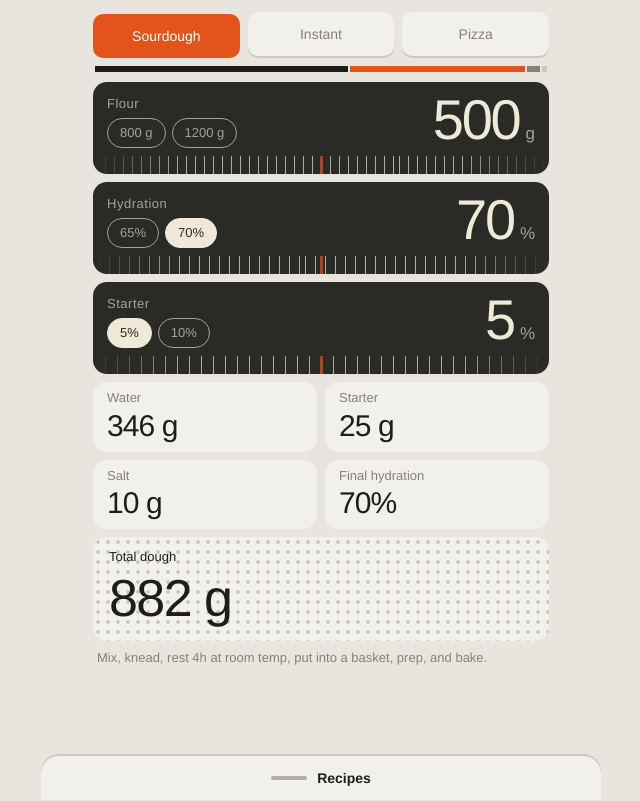
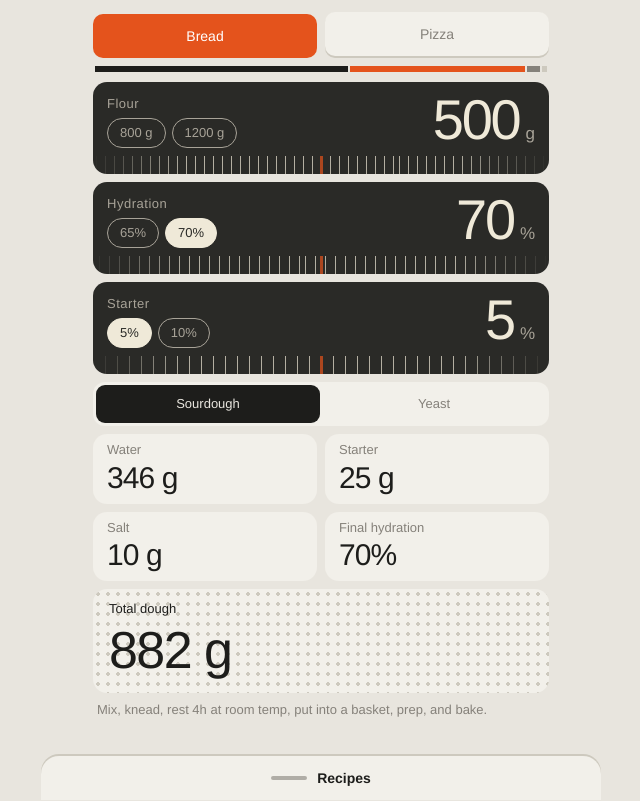
Before and after one commit to slovenec88/home-assistant-baking-calculator, a plain HTML site: page baking.html in a window 1280 px wide. Shown: the whole page, without its empty margins (319-959 px from the left). Drawn offline with Linux system fonts and the light colour scheme.

Commit message:
Rams iteration radio: Bread and Pizza tabs, leavening choice inside each
Co-Authored-By: Claude Sonnet 5.5 <noreply@anthropic.com>

```diff
--- a/baking.html
+++ b/baking.html
@@ -65,6 +65,9 @@
   #plan { margin: 0; padding: 0 4px; color: var(--mid); font-size: 0.8125rem; line-height: 1.35; }
   #drawer { border-top: 0; background: var(--panel); box-shadow: 0 -2px 0 var(--line); border-radius: 18px 18px 0 0; }
   #dname, #dgo, #dlist li, #dlist button, #dnote { border-radius: 10px; }
+
+  #tabs { grid-template-columns: repeat(2, 1fr); }
+  #choices .grp:only-child { grid-column: 1 / -1; }
 
 </style>
 </head>
@@ -453,8 +456,23 @@ Dough.recipes = (() => {
   let m = null, structKey = "";
   Dough.a11y();
 
+  // Bread and Pizza are the two top tabs. Sourdough or yeast is a choice inside each, so bread has it too, just like pizza.
+  function groupsOf(model) {
+    if (model.mode === "pizza") return model.choices.map(c => ({ ...c, apply: v => Dough.choose(c.key, v) }));
+    return [{ label: "Leavening", options: [["sourdough", "Sourdough"], ["instant", "Yeast"]], value: model.mode, apply: v => switchBread(v) }];
+  }
+  function switchBread(to) {
+    const f0 = Dough.model().fields, flour = f0.find(x => x.key === "flour").value, hyd = f0.find(x => x.key === "hydration").value;
+    Dough.choose("mode", to); Dough.set("flour", flour); Dough.set("hydration", hyd);   // keep your numbers when the leavening changes
+  }
+  function goTop(v) {
+    const cur = Dough.model();
+    if (v === "pizza" && cur.mode !== "pizza") { Dough.choose("yeastType", cur.mode === "sourdough" ? "sourdough" : "instant"); Dough.choose("mode", "pizza"); }
+    if (v === "bread" && cur.mode === "pizza") Dough.choose("mode", cur.pizza.yeastType === "sourdough" ? "sourdough" : "instant");
+  }
   function build(model) {
-    $("#tabs").replaceChildren(...Dough.modes.map(([v, l]) => H("button", { type: "button", role: "tab", text: l === "Instant yeast" ? "Instant" : l, "aria-selected": String(model.mode === v), onclick: () => Dough.choose("mode", v) })));
+    const isPizza = model.mode === "pizza";
+    $("#tabs").replaceChildren(...[["bread", "Bread"], ["pizza", "Pizza"]].map(([v, l]) => H("button", { type: "button", role: "tab", text: l, "aria-selected": String((v === "pizza") === isPizza), onclick: () => goTop(v) })));
     const inputs = $("#inputs"); inputs.replaceChildren();
     model.fields.forEach(f => {
       const num = H("button", { type: "button", class: "num", role: "spinbutton", "aria-label": f.label, "aria-valuenow": f.value, "aria-valuemin": f.min, "aria-valuemax": f.max, "data-key": f.key });
@@ -472,9 +490,10 @@ Dough.recipes = (() => {
         if (e.key === "Enter") { e.preventDefault(); edit(num, f); }
       });
     });
-    const ch = $("#choices"); ch.hidden = !model.choices.length; ch.replaceChildren();
-    model.choices.forEach(c => ch.append(H("div", { class: "grp", role: "group", "aria-label": c.label },
-      ...c.options.map(([v, l]) => H("button", { type: "button", text: l === "Instant yeast" ? "Yeast" : l, "data-v": v, "aria-pressed": String(c.value === v), onclick: () => Dough.choose(c.key, v) })))));
+    const groups = groupsOf(model);
+    const ch = $("#choices"); ch.hidden = !groups.length; ch.replaceChildren();
+    groups.forEach(g => ch.append(H("div", { class: "grp", role: "group", "aria-label": g.label },
+      ...g.options.map(([v, l]) => H("button", { type: "button", text: l === "Instant yeast" ? "Yeast" : l, "data-v": v, "aria-pressed": String(g.value === v), onclick: () => g.apply(v) })))));
   }
 
   function edit(num, f) {
@@ -499,7 +518,7 @@ Dough.recipes = (() => {
       row.querySelector(".ruler").style.backgroundPositionX = `${-(f.value / f.drag) * (PX[f.key] || 10)}px`;
       row.querySelectorAll(".pre button").forEach(b => b.setAttribute("aria-pressed", String(Number(b.dataset.p) === f.value)));
     });
-    model.choices.forEach(c => document.querySelectorAll(`#choices [role=group][aria-label="${c.label}"] button`).forEach(b => b.setAttribute("aria-pressed", String(b.dataset.v === c.value))));
+    groupsOf(model).forEach(g => document.querySelectorAll(`#choices [role=group][aria-label="${g.label}"] button`).forEach(b => b.setAttribute("aria-pressed", String(b.dataset.v === g.value))));
 
     // proportion bar
     const bar = $("#bar");
```
Also changed, not shown: index.html (+24 -5 lines).
